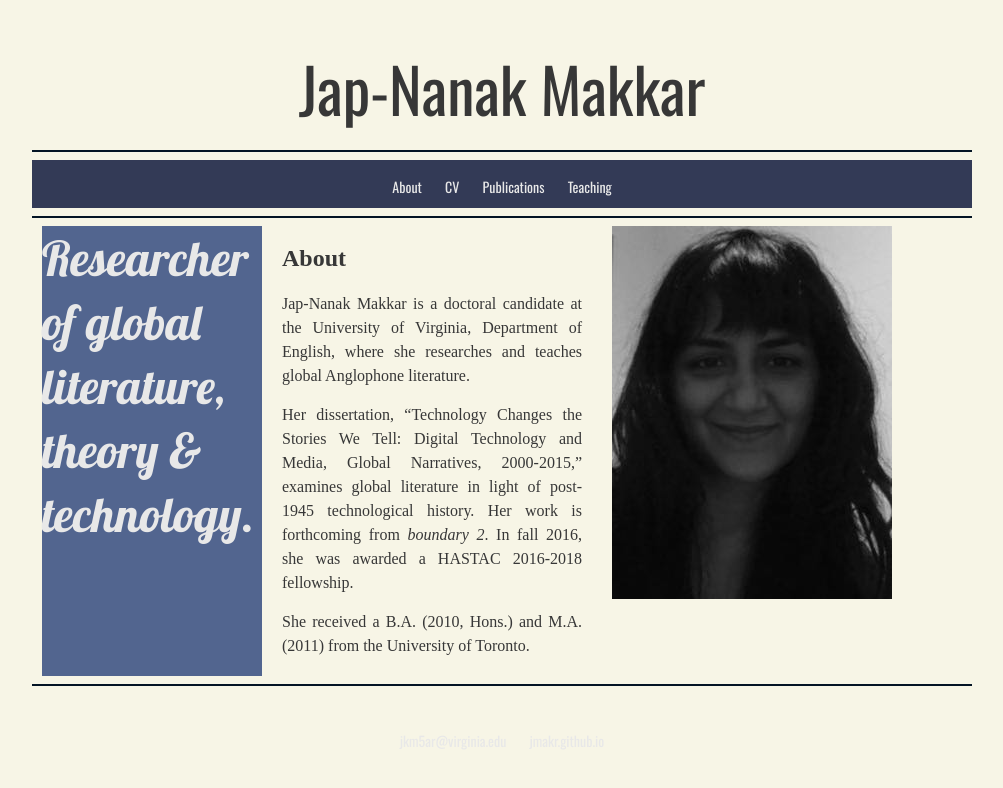
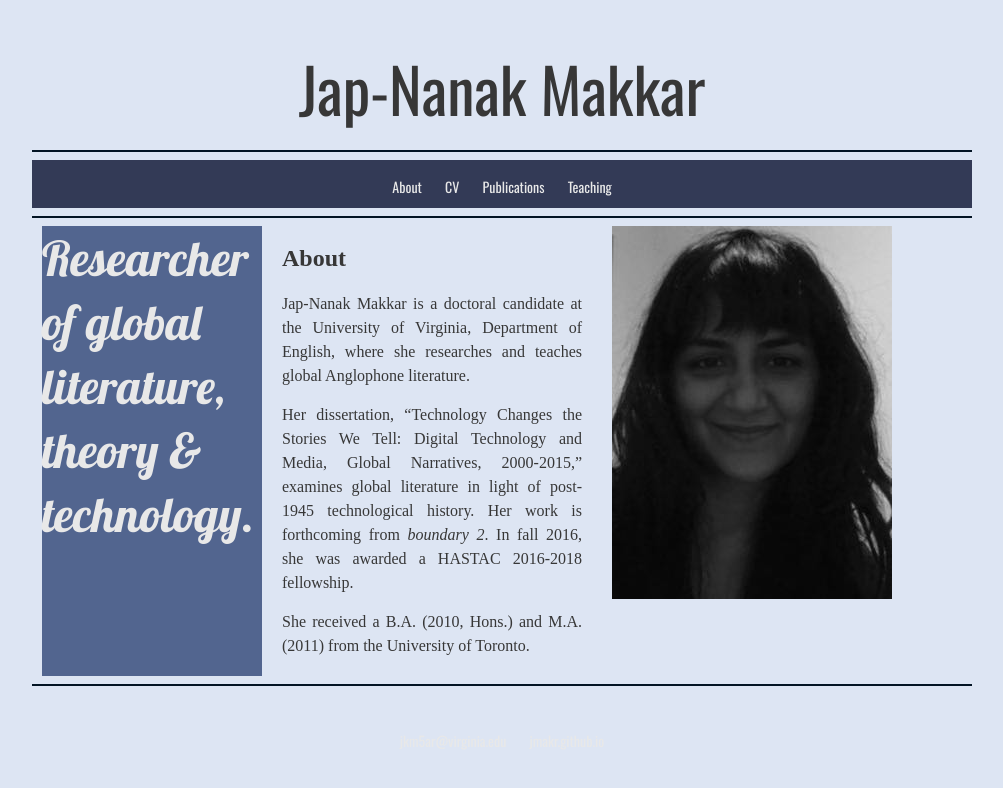
Before and after one commit to jmakr/jmakr.github.io, a Jekyll site: the page built from index.html, in a window 1280 px wide. Shown: the top 788 px of the page, without its empty margins (138-1141 px from the left). Built offline with Jekyll 4.4.1, drawn with Linux system fonts in a browser that asks for light colours; some web fonts are replaced.

Commit message:
Update main.css

```diff
--- a/css/main.css
+++ b/css/main.css
@@ -2,7 +2,7 @@
     width:100%;
     height: 100px;
     display:block;
-    background-color: #f7f5e6; /*fresh*/
+    background-color: #dde5f3; /*light blue*/
 
 
 }
@@ -122,7 +122,7 @@ body {
     display:inline;
     height: 450px;
     font-size: 16px;
-    background-color: #f7f5e6; /*fresh*/
+    background-color: #dde5f3; /*light blue*/
 
     margin-right: auto;
     margin-bottom: 40px;
@@ -250,7 +250,7 @@ p3 {
 
 
 footer {
-    background-color:#f7f5e6; /* fresh */
+    background-color:#dde5f3; /* light blue */
     display:block;
     height: 100px;
     margin-right: auto;
```
